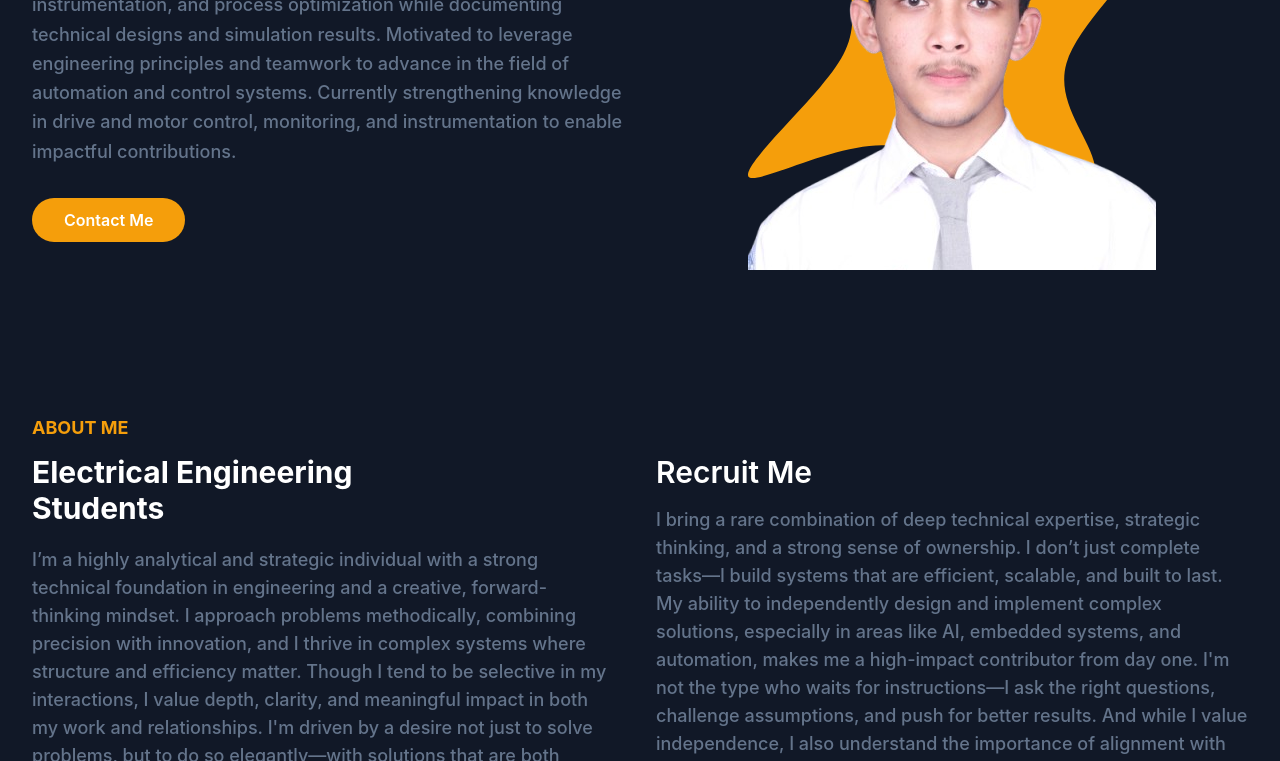
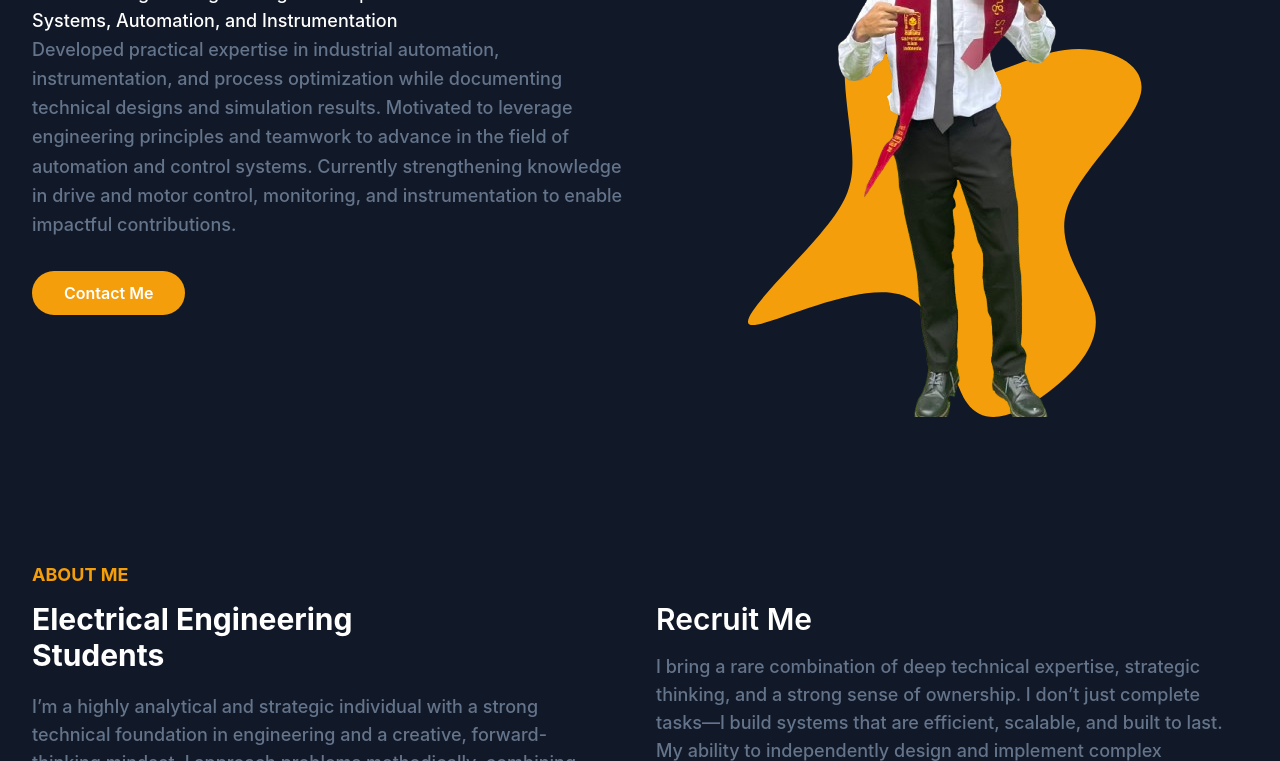
Before and after one commit to agik20/portweb, a website: page index.html in a window 1280 px wide. Shown: the part 339-1100 px from the top of the page. Drawn offline with Linux system fonts and the light colour scheme.

Commit message:
changed hero

```diff
--- a/index.html
+++ b/index.html
@@ -63,7 +63,7 @@
           </div>
           <div class="w-full self-end px-4 lg:w-1/2">
             <div class="relative mt-10 lg:mt-9 lg:right-0">
-              <img src="dist/img/fomal.png" alt="Ardutra Agi" class="relative z-10 mx-auto max-w-full"/>
+              <img src="dist/img/2025-07-15_15.57.37-removebg-preview.png" alt="Ardutra Agi" class="relative z-10 mx-auto max-w-full"/>
               <span class="absolute bottom-0 left-1/2 -translate-x-1/2 md:scale-125">
                 <svg width="400" height="400" viewBox="0 0 200 200" xmlns="http://www.w3.org/2000/svg">
                   <path fill="#f59e0b" d="M34.7,-51.4C46.9,-53,60.2,-47.7,58.1,-38C56,-28.2,38.7,-14.1,35.2,-2C31.8,10.1,42.2,20.3,44,29.5C45.7,38.6,38.8,46.9,30,53.6C21.2,60.3,10.6,65.5,4.7,57.3C-1.1,49.1,-2.3,27.5,-16.2,23.8C-30.2,20,-57,34.2,-61.9,33.2C-66.8,32.2,-49.8,16.1,-40.6,5.3C-31.4,-5.5,-29.9,-10.9,-30.9,-22.1C-31.9,-33.3,-35.3,-50.3,-30.6,-52.9C-25.9,-55.6,-12.9,-44.1,-0.8,-42.6C11.2,-41.1,22.5,-49.8,34.7,-51.4Z" transform="translate(100 100) scale(1.3)" />
@@ -194,6 +194,10 @@
       </div>
     </section>
     <!-- Client Section End -->
+
+    <!-- Blog Section Start -->
+
+    <!-- Blog Section End -->
     <script src="dist/js/script.js"></script>
     </body>
 </body>
```
Also changed, not shown: dist/img/1623975482983-removebg-preview.png (deleted), dist/img/2025-07-15_15.57.37-removebg-preview.png (added), dist/img/fomal.png (deleted).
